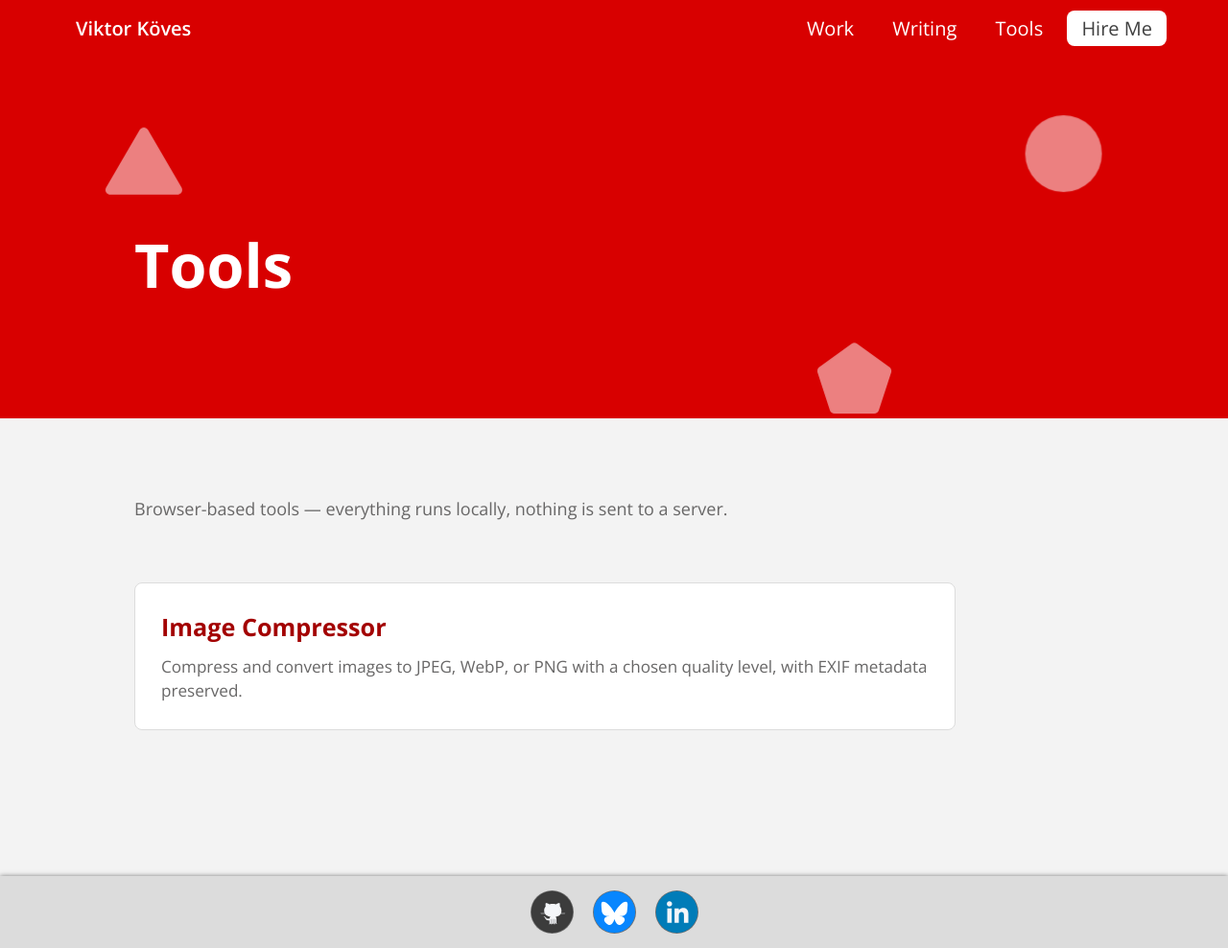
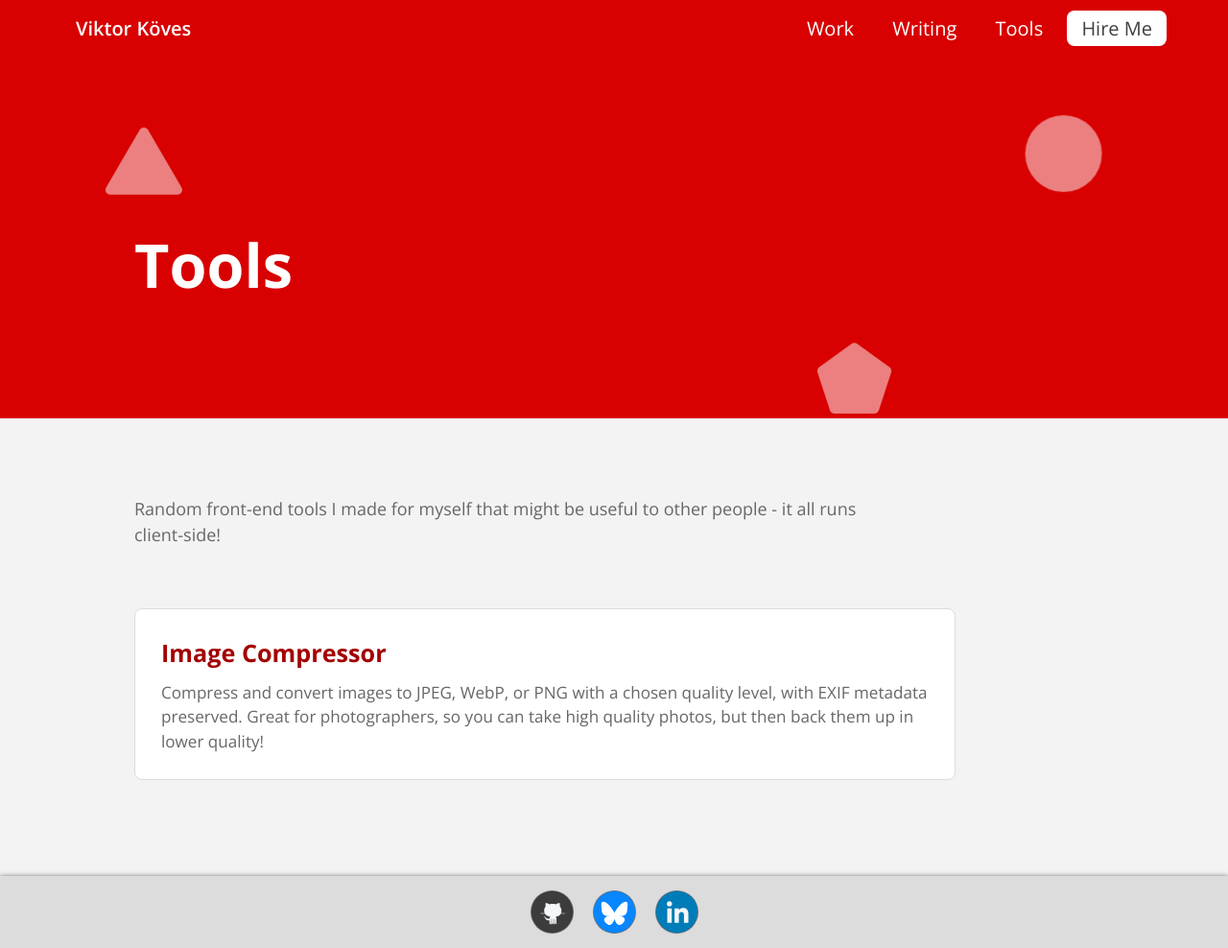
Before and after one commit to vkoves/vkoves.github.io, a Jekyll site: the page built from tools.html, in a window 1280 px wide and 988 px high. Shown: the whole window at 96% size. Built offline with Jekyll 4.4.1, drawn with Linux system fonts in a browser that asks for light colours.

Commit message:
Move img compressor into tools directory

```diff
--- a/css/pages/image-compressor.scss
+++ b/css/pages/tools/img-compressor.scss
@@ -1,5 +1,7 @@
 ---
 ---
+
+[v-cloak] { display: none; }
 
 $success-color:      #1a8a4a;
 $success-color-dark: #3ecf7a;
--- a/tools.html
+++ b/tools.html
@@ -10,11 +10,16 @@
 
 <section class="content-limiter -page tools-list">
   <p class="tools-intro">
-    Browser-based tools — everything runs locally, nothing is sent to a server.
+    Random front-end tools I made for myself that might be useful to other people - it all runs
+    client-side!
   </p>
 
-  <a href="/image-compressor" class="tool-card">
+  <a href="/tools/img-compressor" class="tool-card">
     <h2>Image Compressor</h2>
-    <p>Compress and convert images to JPEG, WebP, or PNG with a chosen quality level, with EXIF metadata preserved.</p>
+    <p>
+      Compress and convert images to JPEG, WebP, or PNG with a chosen quality level, with EXIF
+      metadata preserved. Great for photographers, so you can take high quality photos, but then
+      back them up in lower quality!
+    </p>
   </a>
 </section>
--- a/image-compressor.html
+++ b/tools/img-compressor.html
@@ -21,7 +21,7 @@
 </p>
 
 {% raw %}
-<div class="compressor" id="app">
+<div class="compressor" id="app" v-cloak>
 
   <!-- 1. Drop zone -->
   <div
```
Also changed, not shown: other parts of tools/img-compressor.html (+2 -2 lines), js/tools/img-compressor.js (renamed from js/image-compressor.js).
